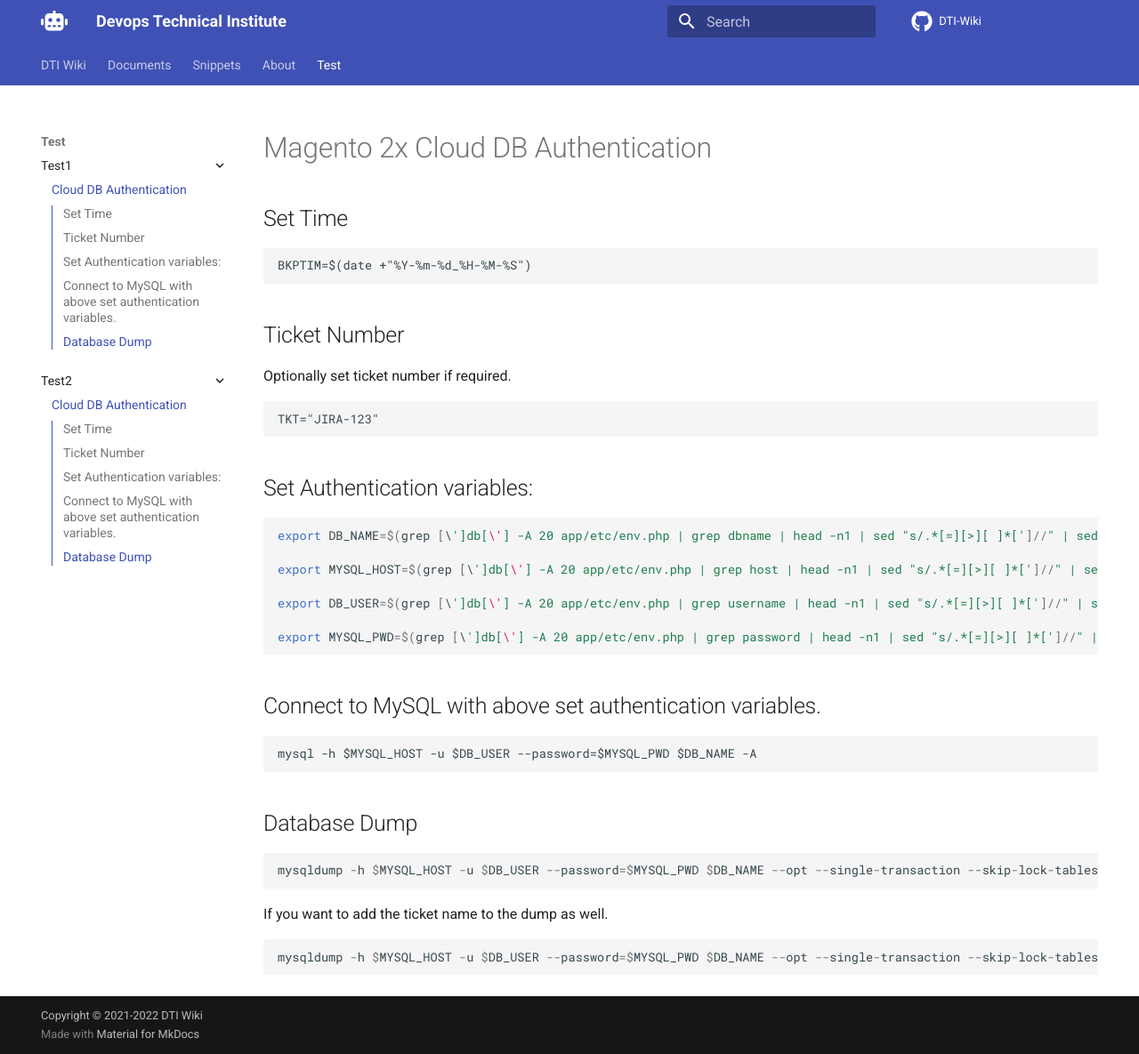
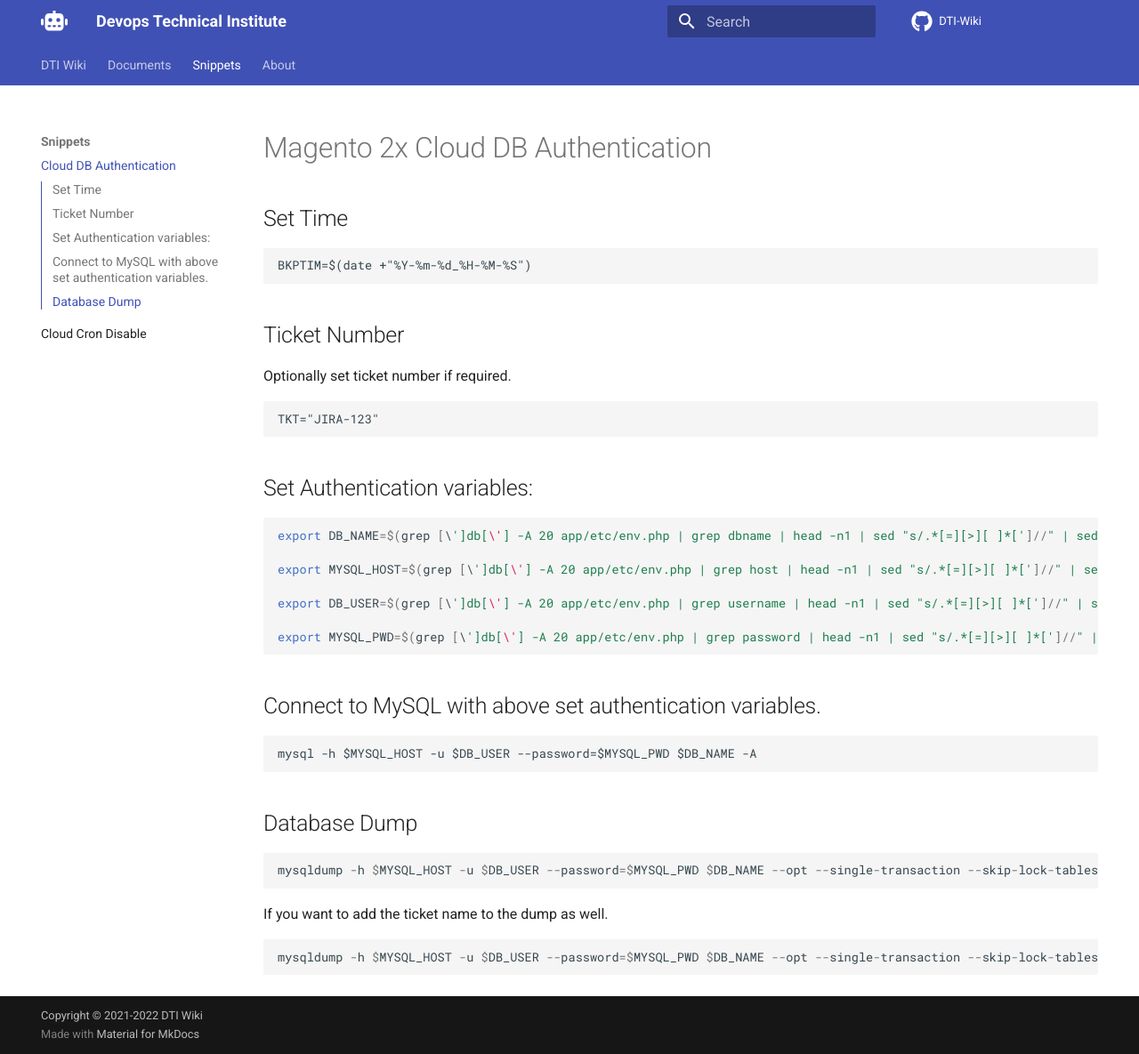
Before and after one commit to dti-wiki/dti-wiki.github.io, an MkDocs documentation site: the page built from docs/docs/snippets/cloud-db-auth.md, in a window 1280 px wide and 1185 px high. Shown: the whole window at 89% size. Built offline with MkDocs 1.6.1 and Material for MkDocs 9.7.7, drawn with Linux system fonts in a browser that asks for light colours; comment, search, counter and statistics services are not loaded.

Commit message:
Update mkdocs.yml

```diff
--- a/docs/mkdocs.yml
+++ b/docs/mkdocs.yml
@@ -48,8 +48,3 @@
       - 'Cloud DB Authentication': 'snippets/cloud-db-auth.md'
       - 'Cloud Cron Disable': 'snippets/cloud-cron-disable.md'
   - About: 'about.md'
-  - 'Test':
-      - 'Test1':
-          - 'test1-a': 'snippets/cloud-db-auth.md'
-      - 'Test2':
-          - 'test2-a': 'snippets/cloud-db-auth.md'
```
